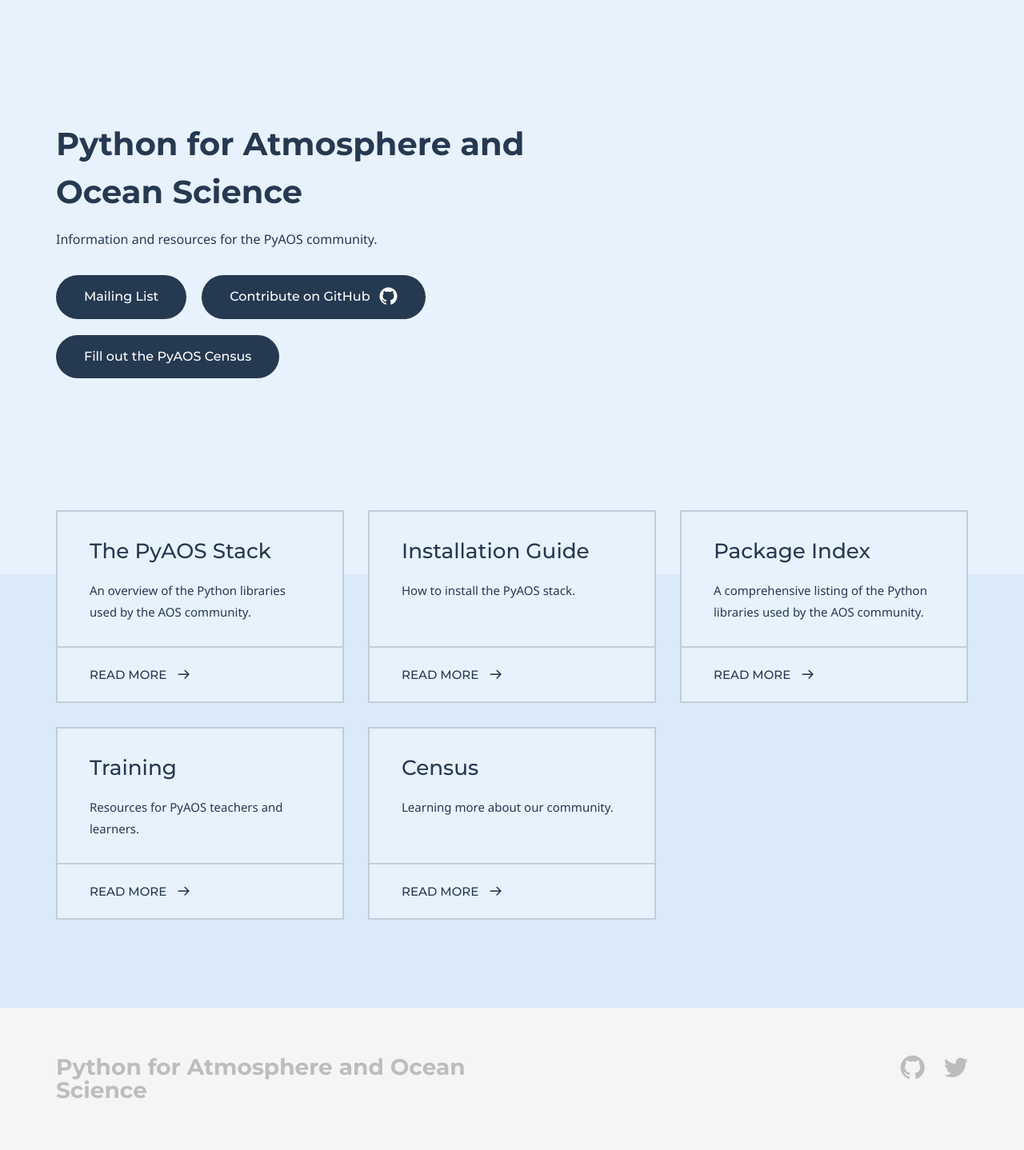
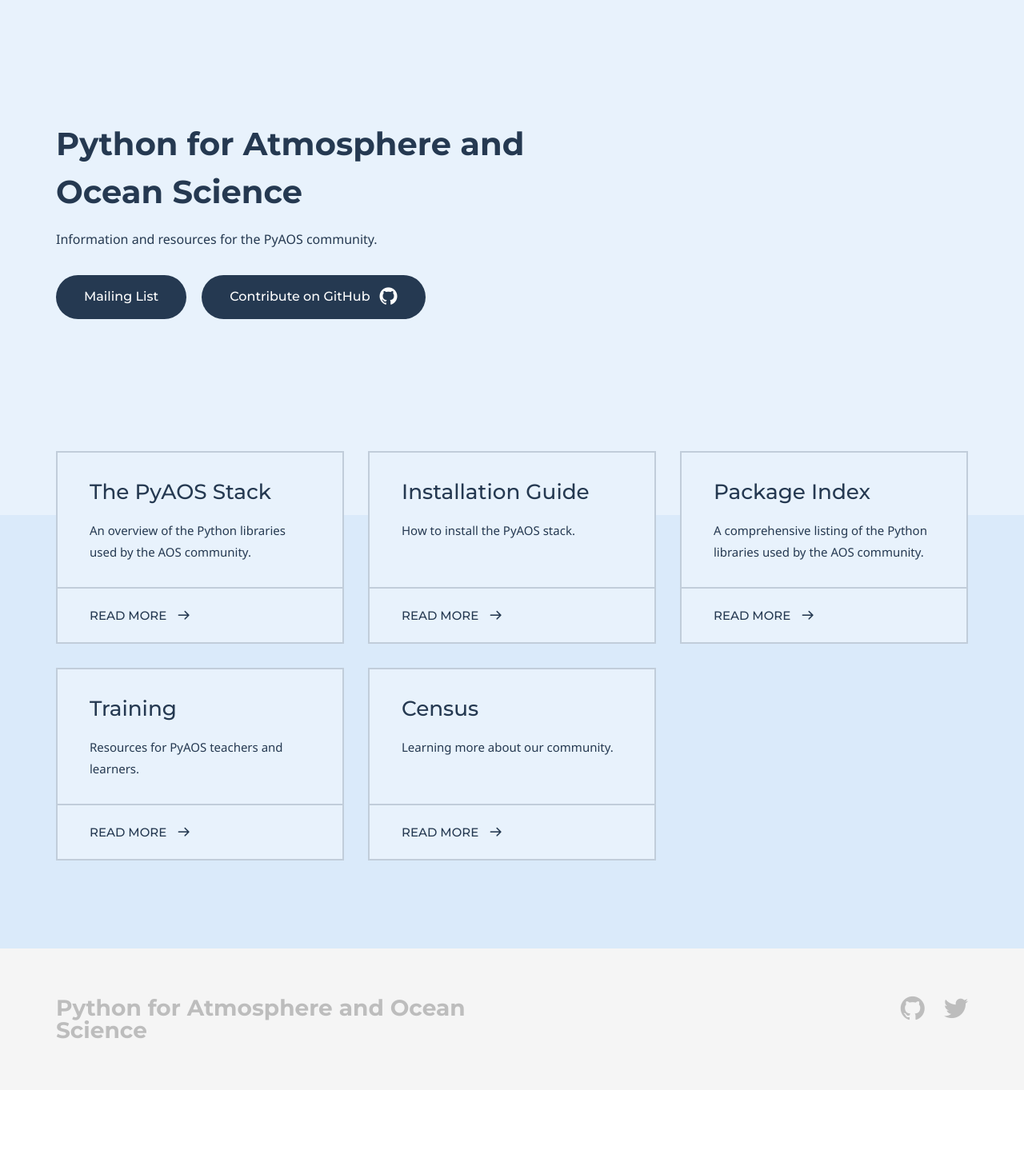
Before and after one commit to PyAOS/pyaos.github.io, a Jekyll site: the page built from index.md, in a window 1280 px wide. Shown: the whole page at 80% size. Built offline with Jekyll 4.4.1, drawn with Linux system fonts in a browser that asks for light colours; some web fonts are replaced; after the commit the page ends 1363 px from its top, so only the background shows below that.

Commit message:
Update index.md

```diff
--- a/index.md
+++ b/index.md
@@ -13,9 +13,6 @@ buttons:
     - icon: github
       content: Contribute on GitHub
       url: 'https://github.com/PyAOS/pyaos.github.io'
-      external_url: true
-    - content: Fill out the PyAOS Census
-      url: 'https://forms.gle/L84W7bsxmP86G3Ji9'
       external_url: true
 
 # Grid navigation
```
